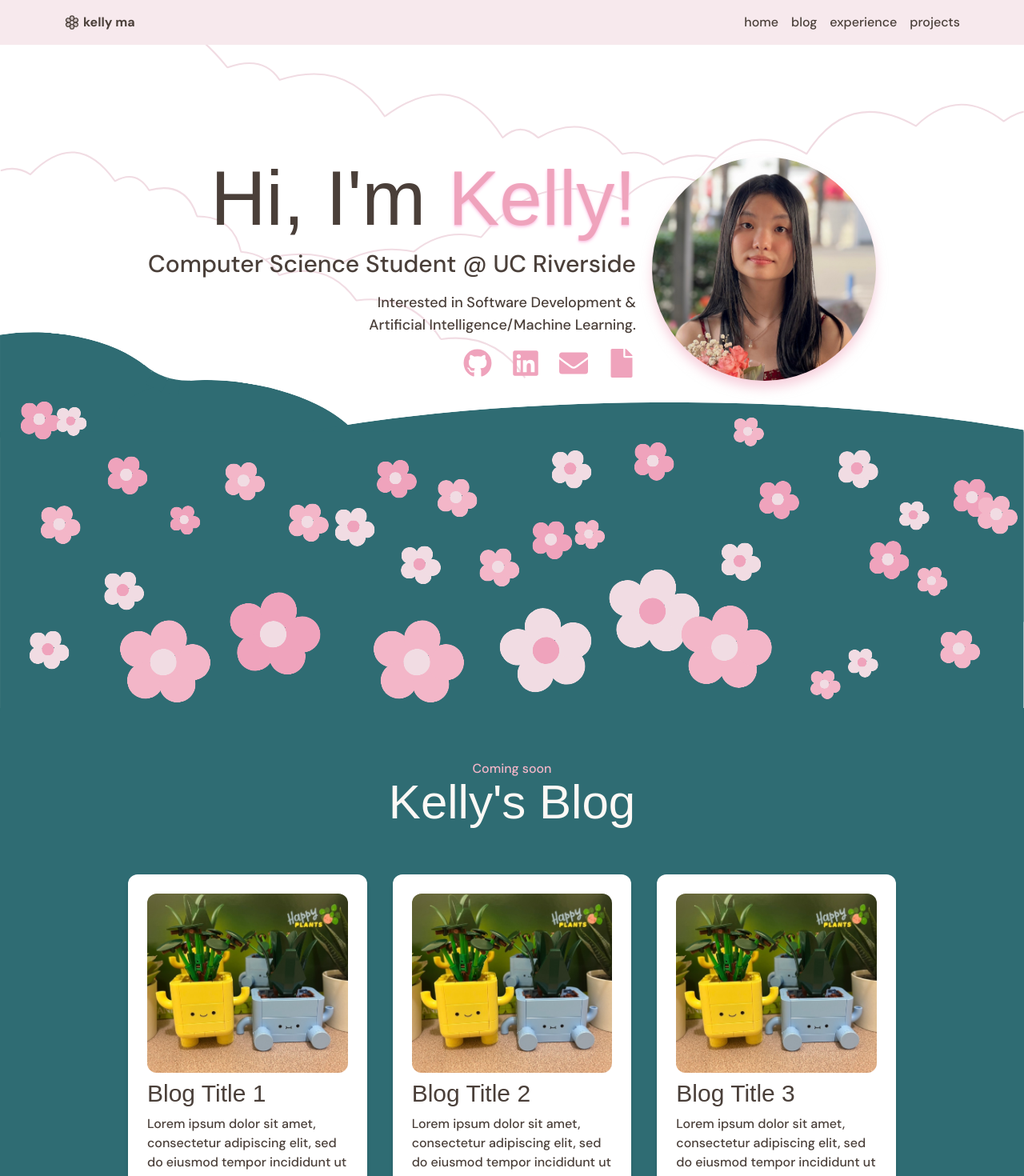
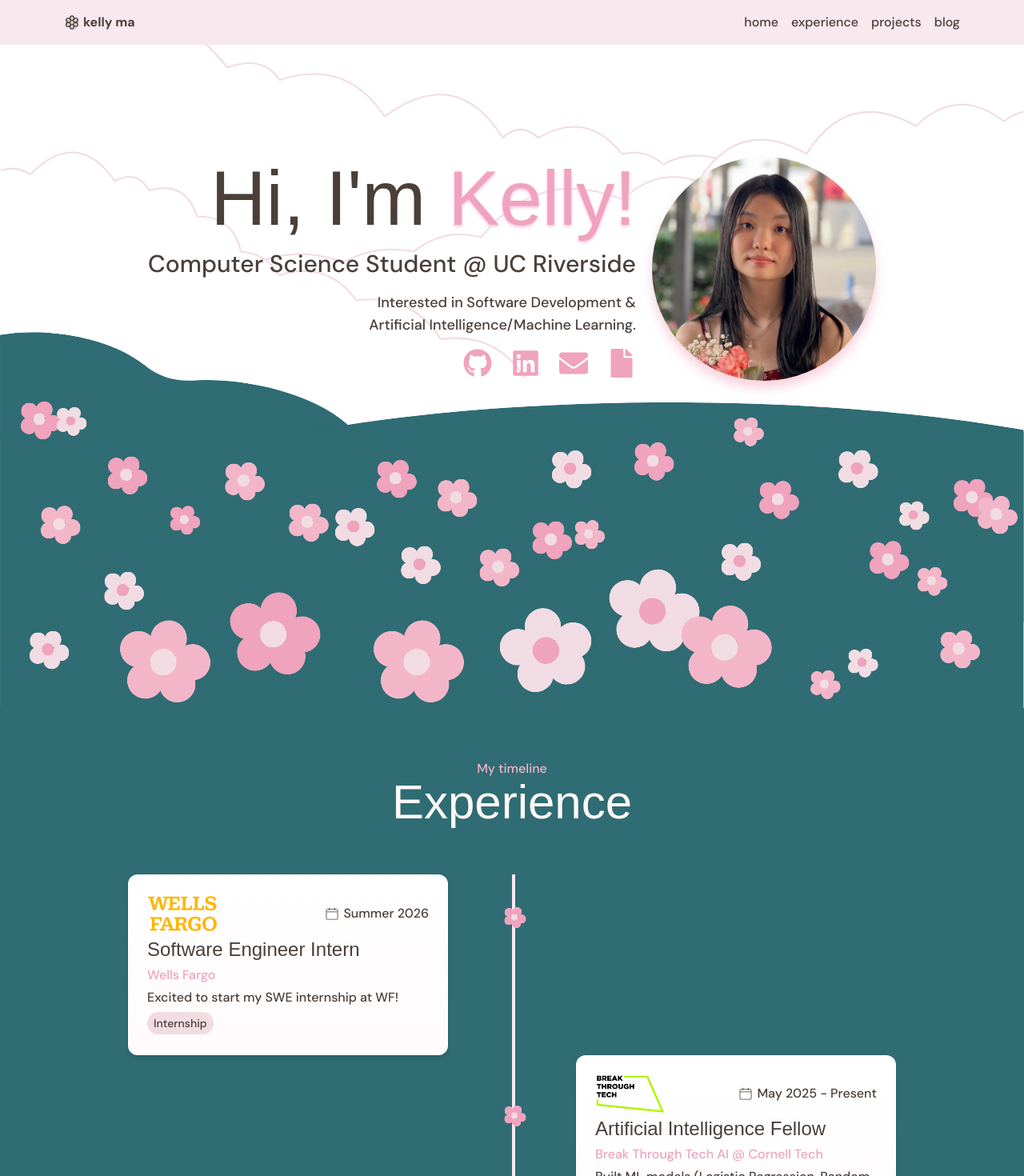
Before and after one commit to kellyma626/kelly-site, a Next.js app: page / in a window 1280 px wide. Shown: the top 1470 px of the page at 80% size. Built offline with nearby package versions, Linux system fonts and the light colour scheme; a web font is replaced by a local one.

Commit message:
move blog section down

```diff
--- a/app/page.tsx
+++ b/app/page.tsx
@@ -8,9 +8,9 @@ const Page = () => {
   return (
     <div>
       <Hero />
-      <Blog />
       <Experience />
       <Projects />
+      <Blog />
       <Footer />
     </div>
   );
--- a/data/Navbar.ts
+++ b/data/Navbar.ts
@@ -2,10 +2,6 @@ export const tags = [
   {
     name: "home",
     link: "#home",
-  },
-  {
-    name: "blog",
-    link: "#blog",
   },
   {
     name: "experience",
@@ -15,4 +11,8 @@ export const tags = [
     name: "projects",
     link: "#projects",
   },
+  {
+    name: "blog",
+    link: "#blog",
+  },
 ];
```
